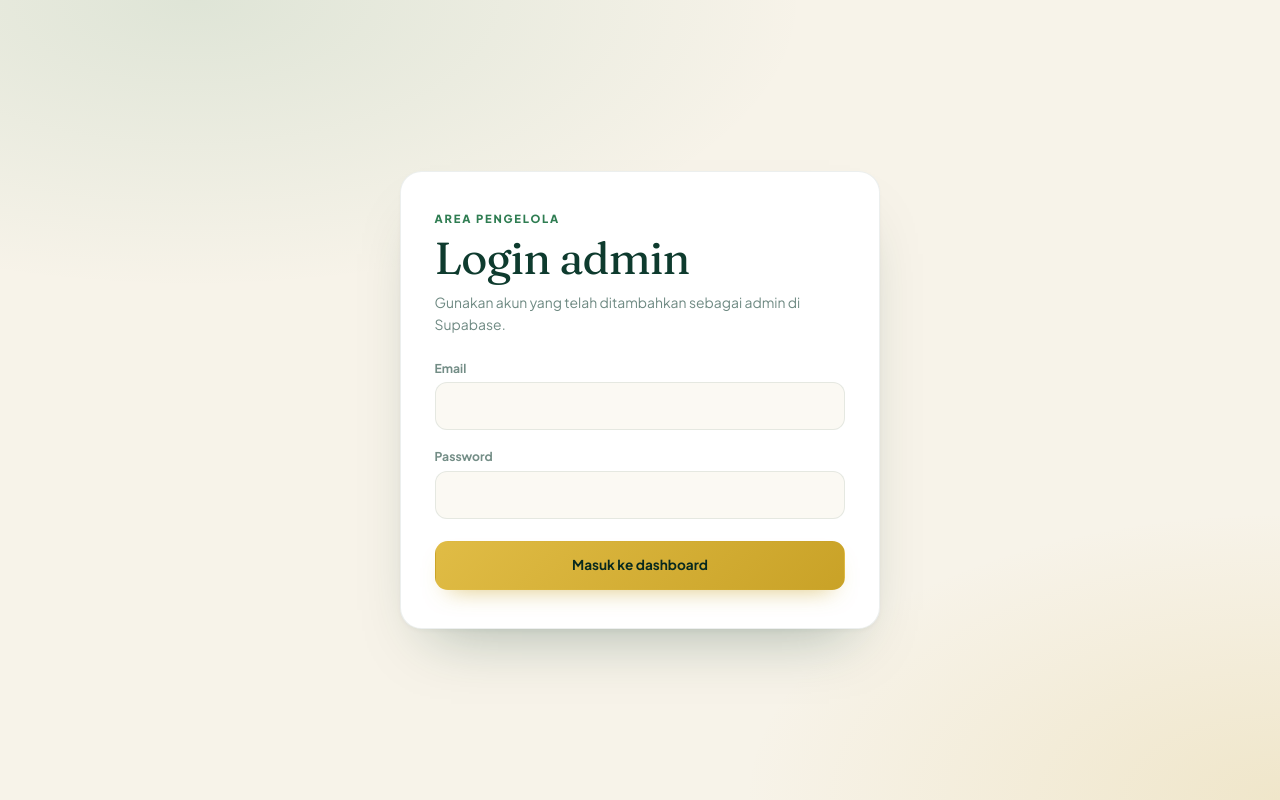
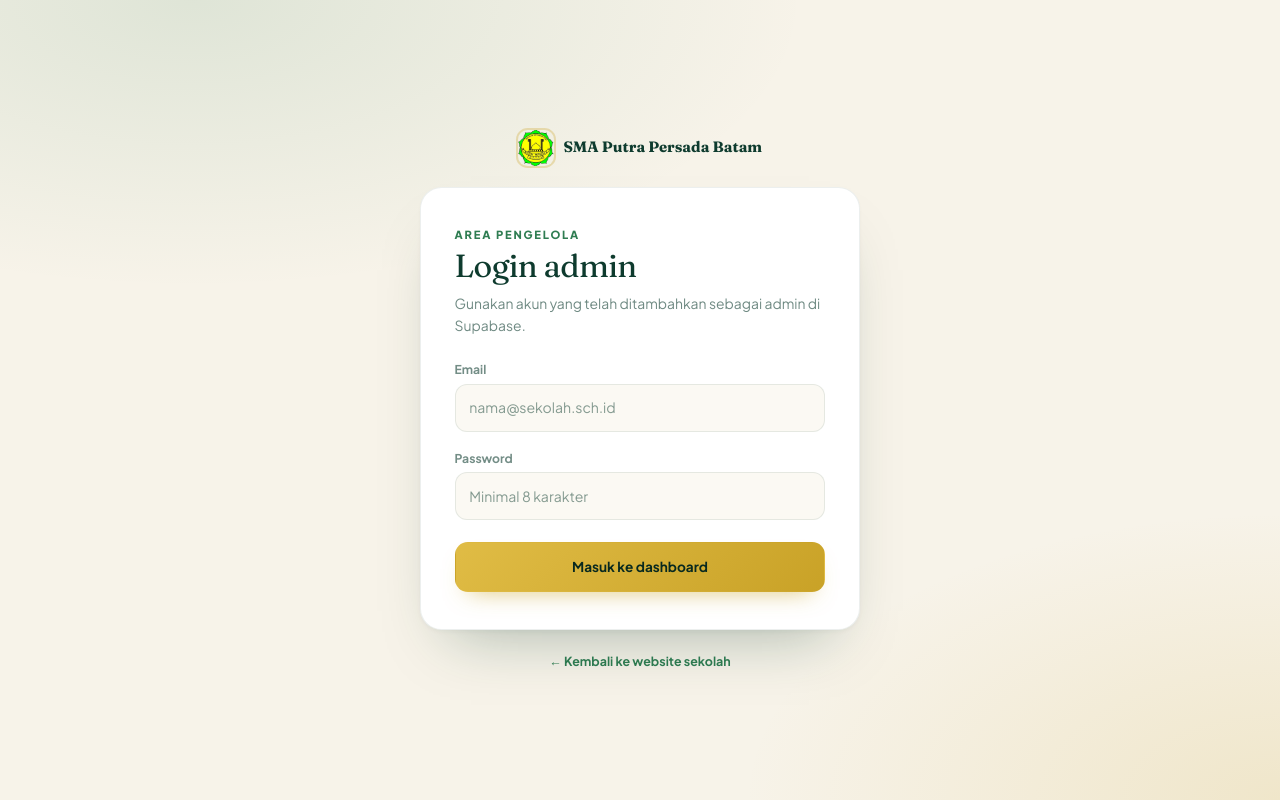
Before and after one commit to michiooo290-rgb/website-sekolah-modern, a Next.js app: page /login in a window 1280 px wide. Built offline with nearby package versions, Linux system fonts and the light colour scheme; no server answers.

Commit message:
style(login): rapikan halaman login
Tambah lambang sekolah, hubungkan label dengan input lewat id/htmlFor,
hapus ukuran judul inline agar mengikuti admin.css, dan sediakan tautan
kembali ke situs. Kartu kini di tengah layar berkat gaya .login-shell.

```diff
--- a/src/app/login/page.tsx
+++ b/src/app/login/page.tsx
@@ -1,3 +1,5 @@
+import Image from "next/image";
+import Link from "next/link";
 import { redirect } from "next/navigation";
 import { createServerSupabase } from "@/lib/supabase";
 import { login } from "./actions";
@@ -13,10 +15,41 @@ export default async function LoginPage({ searchParams }: { searchParams: Promis
       if (profile?.role === "admin") redirect("/admin");
     }
   }
+
   const message = params.error === "config"
-    ? "Supabase belum dikonfigurasi."
+    ? "Supabase belum dikonfigurasi. Hubungi pengelola server."
     : params.error === "forbidden"
       ? "Akun ini tidak memiliki akses admin."
       : "Email atau password tidak valid.";
-  return <section className="section"><div className="container" style={{ maxWidth: 480 }}><article className="card"><span className="eyebrow">Area Pengelola</span><h1 style={{ fontSize: "2.8rem" }}>Login admin</h1><p>Gunakan akun yang telah ditambahkan sebagai admin di Supabase.</p>{params.error && <p className="notice error">{message}</p>}<form action={login} className="form"><div className="field"><label>Email</label><input type="email" name="email" autoComplete="username" required maxLength={254} /></div><div className="field"><label>Password</label><input type="password" name="password" autoComplete="current-password" required minLength={8} maxLength={128} /></div><button className="button">Masuk ke dashboard</button></form></article></div></section>;
+
+  return (
+    <section className="section">
+      <div className="container">
+        <p className="login-brand">
+          <Image src="/assets/img/logo.jpeg" alt="" width={36} height={36} />
+          SMA Putra Persada Batam
+        </p>
+        <article className="card">
+          <span className="eyebrow">Area Pengelola</span>
+          <h1>Login admin</h1>
+          <p>Gunakan akun yang telah ditambahkan sebagai admin di Supabase.</p>
+          {params.error && <p className="notice error">{message}</p>}
+          <form action={login} className="form">
+            <div className="field">
+              <label htmlFor="email">Email</label>
+              <input id="email" type="email" name="email" autoComplete="username" placeholder="nama@sekolah.sch.id" required maxLength={254} />
+            </div>
+            <div className="field">
+              <label htmlFor="password">Password</label>
+              <input id="password" type="password" name="password" autoComplete="current-password" placeholder="Minimal 8 karakter" required minLength={8} maxLength={128} />
+            </div>
+            <button className="button" type="submit">Masuk ke dashboard</button>
+          </form>
+        </article>
+        <p className="login-foot">
+          <Link href="/">&larr; Kembali ke website sekolah</Link>
+        </p>
+      </div>
+    </section>
+  );
 }
```
